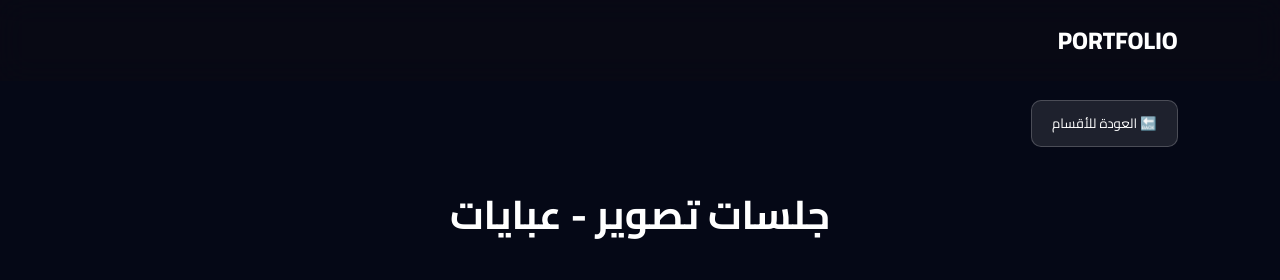
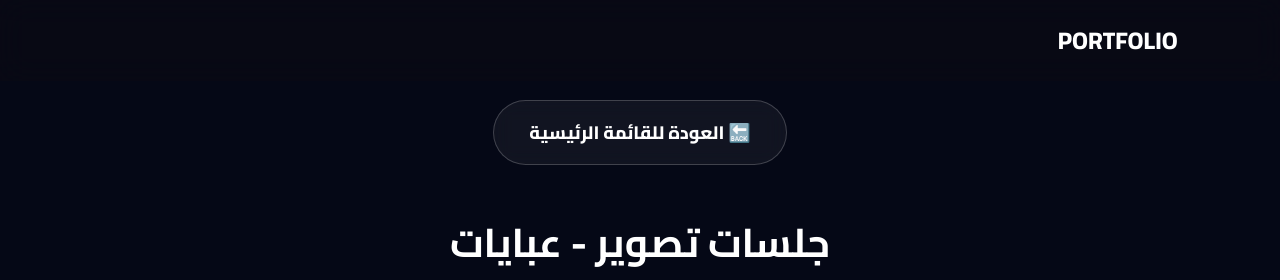
Before and after one commit to YaraAlsahhar/Personal-Portfolio, a plain HTML site: page index.html in a window 1280 px wide. Both pictures are taken after a click on the button "عرض الصور". Shown: the part 800-1080 px from the top of the page. Drawn offline with Linux system fonts and the light colour scheme.

Commit message:
Update index.html

```diff
--- a/index.html
+++ b/index.html
@@ -116,7 +116,7 @@ nav {
 /* مشغل الفيديو المدمج */
 .inline-video {
     width: 100%;
-    height: 450px; /* طول مناسب لمقاطع الطولية (ريلز/تيك توك) */
+    height: 450px;
     object-fit: cover;
     background-color: #000;
     display: block;
@@ -174,7 +174,6 @@ nav {
     opacity: .9;
 }
 
-/* تعديلات كروت الصور للـ Lightbox */
 .photo-card {
     border-radius: 25px;
     overflow: hidden;
@@ -195,20 +194,32 @@ nav {
     transform: scale(1.05);
 }
 
+/* تصميم زر العودة الجديد والمحسن */
 .back-btn {
-    display: inline-block;
-    background: rgba(255,255,255,0.1);
+    display: flex;
+    align-items: center;
+    justify-content: center;
+    gap: 10px;
+    margin: 0 auto 40px auto; /* توسيط الزر في منتصف الصفحة */
+    background: rgba(255, 255, 255, 0.05);
     color: white;
-    padding: 10px 20px;
-    border-radius: 10px;
+    padding: 15px 35px;
+    border-radius: 50px; /* شكل بيضاوي مريح للعين */
     text-decoration: none;
-    margin-bottom: 30px;
-    transition: 0.3s;
+    font-size: 18px;
+    font-weight: 800;
+    transition: all 0.4s ease;
     cursor: pointer;
-    border: 1px solid rgba(255,255,255,0.2);
+    border: 1px solid rgba(255, 255, 255, 0.2);
+    backdrop-filter: blur(10px);
+    width: fit-content;
 }
 .back-btn:hover {
-    background: rgba(255,255,255,0.2);
+    background: linear-gradient(135deg, #ffb6c1, #f472b6);
+    color: #050816; /* لون نص داكن ليتناسب مع الخلفية الوردية */
+    border-color: transparent;
+    transform: translateY(-5px); /* ارتفاع بسيط عند التمرير */
+    box-shadow: 0 15px 30px rgba(244, 114, 182, 0.3); /* توهج وردي خفيف */
 }
 
 .view-section {
@@ -317,7 +328,6 @@ footer {
                 </div>
             </div>
 
-            <!-- تم تعديل كرت القائمة الرئيسية لـ Centro -->
             <div class="card">
                 <div class="thumb">
                     <img src="https://raw.githubusercontent.com/YaraAlsahhar/Personal-Portfolio/main/Photos/CentroBrand.jpg" alt="Centro Coffee">
@@ -334,7 +344,7 @@ footer {
 
     <!-- قسم أعمال Woven -->
     <div id="woven-view" class="view-section">
-        <button class="back-btn" onclick="showView('main-view')">🔙 العودة للأقسام</button>
+        <button class="back-btn" onclick="showView('main-view')">🔙 العودة للقائمة الرئيسية</button>
         <h2 class="title">أعمالي مع Woven</h2>
         <div class="grid">
 
@@ -379,7 +389,7 @@ footer {
 
     <!-- قسم العبايات -->
     <div id="abaya-view" class="view-section">
-        <button class="back-btn" onclick="showView('main-view')">🔙 العودة للأقسام</button>
+        <button class="back-btn" onclick="showView('main-view')">🔙 العودة للقائمة الرئيسية</button>
         <h2 class="title">جلسات تصوير - عبايات</h2>
         <div class="grid">
 
@@ -398,15 +408,13 @@ footer {
         </div>
     </div>
 
-    <!-- قسم Centro (الكوفي شوب سابقاً) -->
+    <!-- قسم Centro -->
     <div id="coffee-view" class="view-section">
-        <button class="back-btn" onclick="showView('main-view')">🔙 العودة للأقسام</button>
+        <button class="back-btn" onclick="showView('main-view')">🔙 العودة للقائمة الرئيسية</button>
         <h2 class="title">أعمالي مع عربة Centro</h2>
         <div class="grid">
 
-            <!-- المقطع الأول Centro -->
             <div class="card">
-                <!-- خاصية preload="none" تمنع التعليق والتحميل المسبق -->
                 <video class="inline-video" controls preload="none" poster="https://raw.githubusercontent.com/YaraAlsahhar/Personal-Portfolio/main/Photos/CentroBrand.jpg">
                     <source src="https://raw.githubusercontent.com/YaraAlsahhar/Personal-Portfolio/main/Photos/Centro1.mp4" type="video/mp4">
                     متصفحك لا يدعم تشغيل الفيديو.
@@ -416,7 +424,6 @@ footer {
                 </div>
             </div>
 
-            <!-- المقطع الثاني Centro -->
             <div class="card">
                 <video class="inline-video" controls preload="none" poster="https://raw.githubusercontent.com/YaraAlsahhar/Personal-Portfolio/main/Photos/CentroBrand.jpg">
                     <source src="https://raw.githubusercontent.com/YaraAlsahhar/Personal-Portfolio/main/Photos/Centro2.mp4" type="video/mp4">
@@ -427,7 +434,6 @@ footer {
                 </div>
             </div>
 
-            <!-- المقطع الثالث Centro -->
             <div class="card">
                 <video class="inline-video" controls preload="none" poster="https://raw.githubusercontent.com/YaraAlsahhar/Personal-Portfolio/main/Photos/CentroBrand.jpg">
                     <source src="https://raw.githubusercontent.com/YaraAlsahhar/Personal-Portfolio/main/Photos/Centro3.mp4" type="video/mp4">
```
